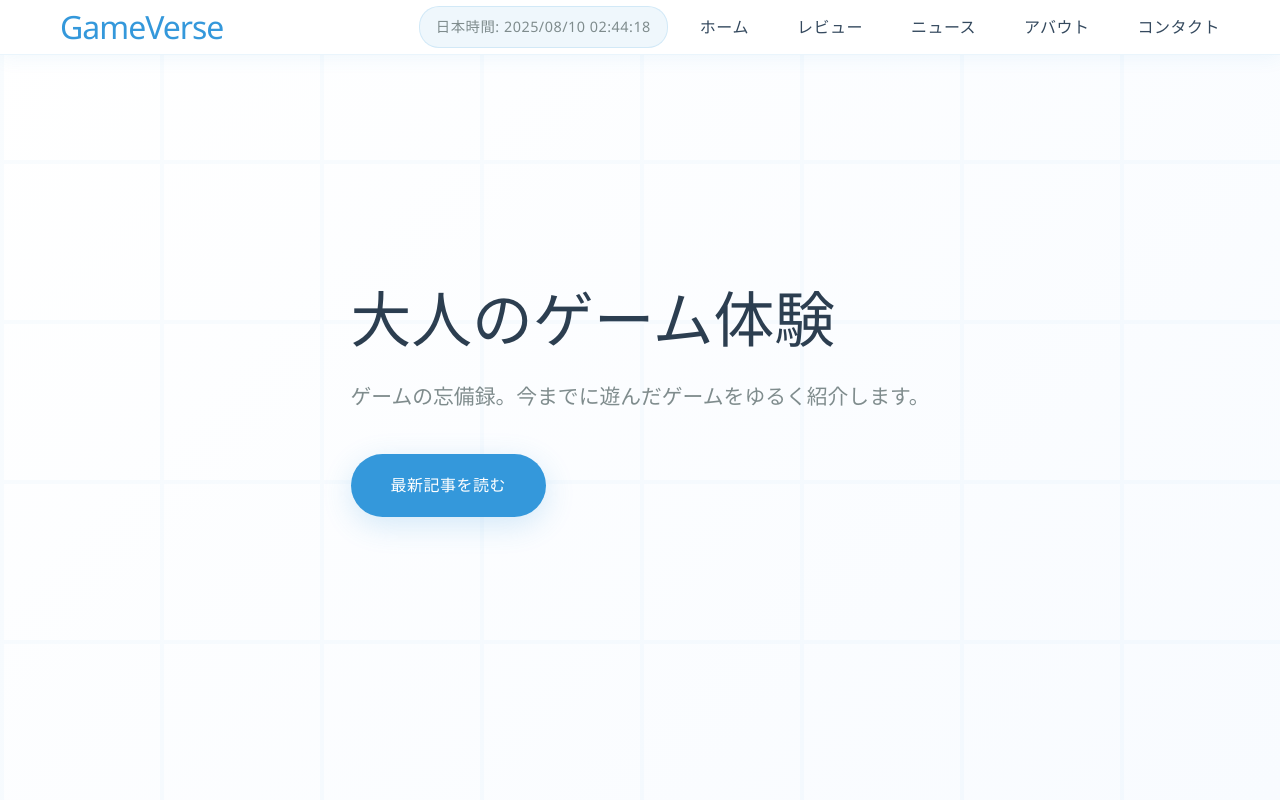
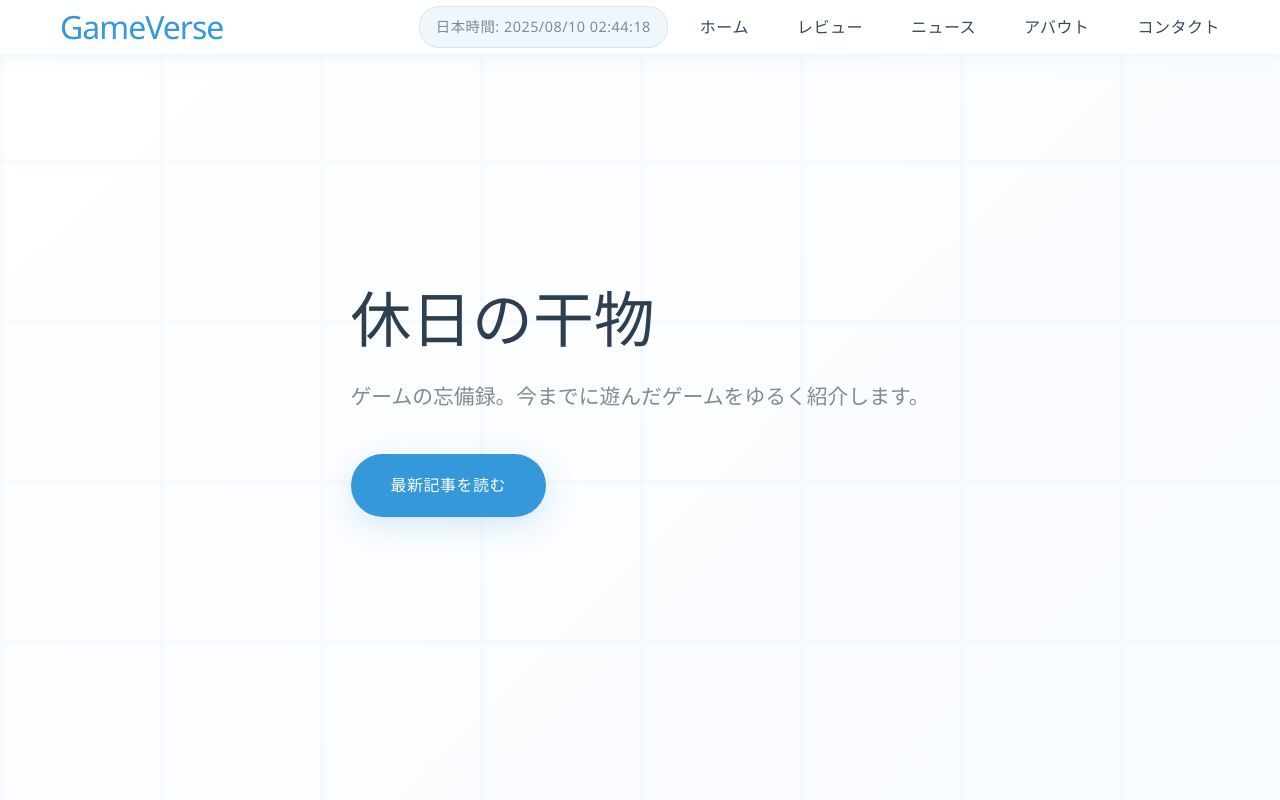
Before and after one commit to nono2576/nonogame, a plain HTML site: page index.html in a window 1280 px wide. Shown: the top 800 px of the page. Drawn offline with Linux system fonts and the light colour scheme.

Commit message:
こめんと

```diff
--- a/index.html
+++ b/index.html
@@ -26,7 +26,7 @@
     <section class="hero" id="home">
         <div class="container">
             <div class="hero-content">
-                <h1>大人のゲーム体験</h1>
+                <h1>休日の干物</h1>
                 <p>ゲームの忘備録。今までに遊んだゲームをゆるく紹介します。</p>
                 <a href="#blog" class="cta-button">最新記事を読む</a>
             </div>
```
